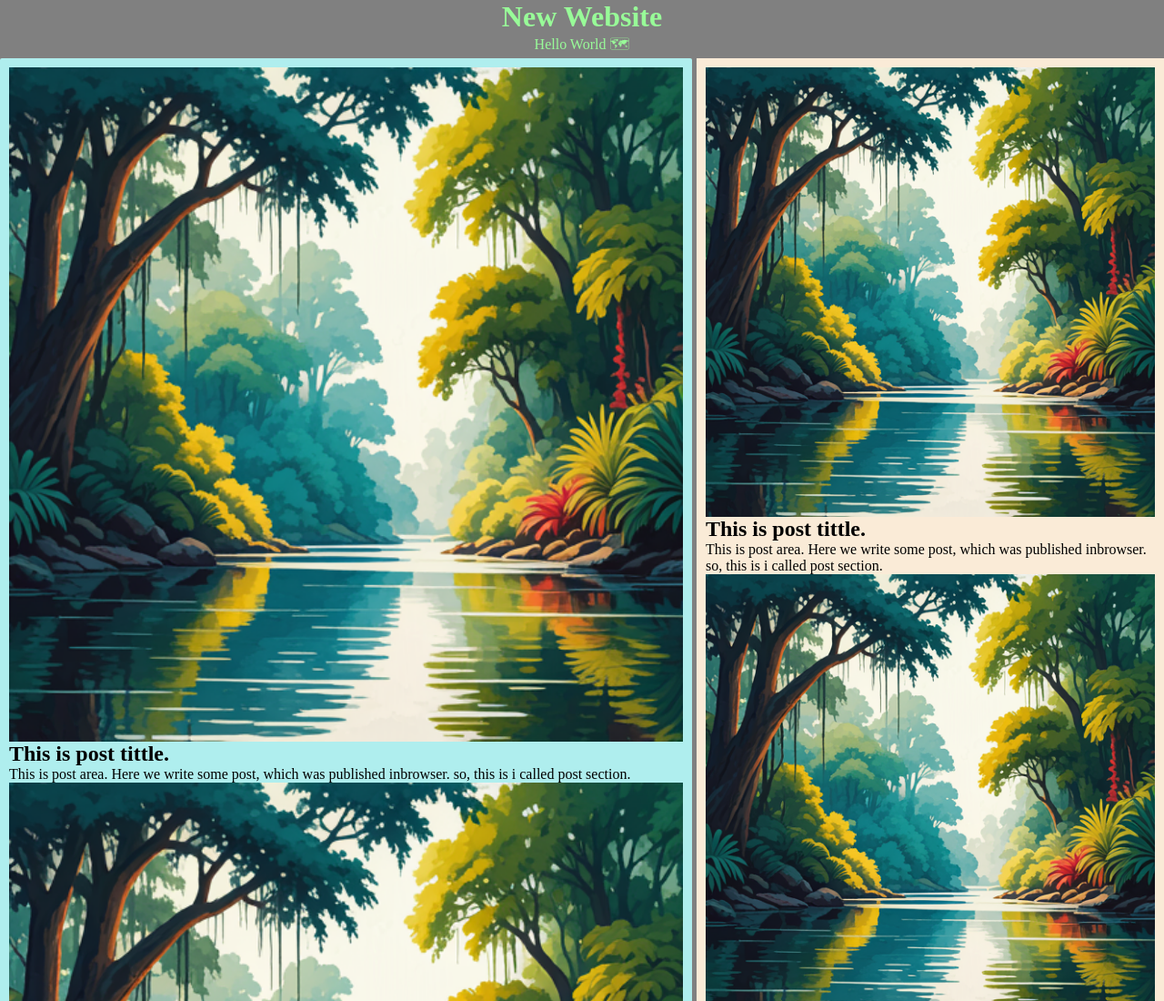
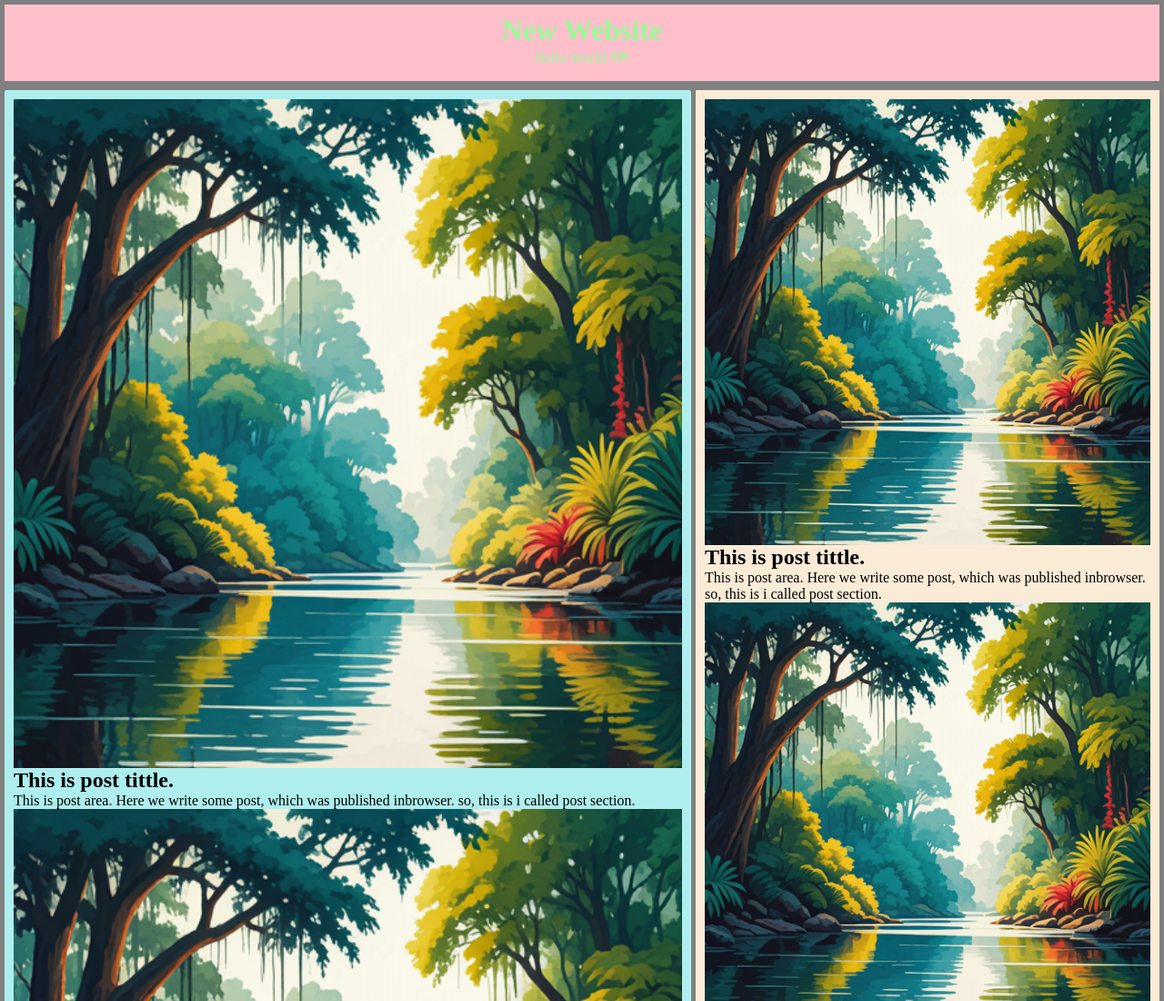
Before and after one commit to Mohibul31/demo1, a plain HTML site: page index.html in a window 1280 px wide. Shown: the top 1100 px of the page at 91% size. Drawn offline with Linux system fonts and the light colour scheme.

Commit message:
update style.css

```diff
--- a/style.css
+++ b/style.css
@@ -3,11 +3,15 @@
   margin: 0;
 }
 body{
+  padding: 5px ;
   background-color: gray;
 }
 #heading{
+  background: pink;
+  padding: 10px;
   text-align: center;
   color: palegreen;
+  margin: 0 0 10px 0;
 }
 .blog-img{
   width: 100%;
```
